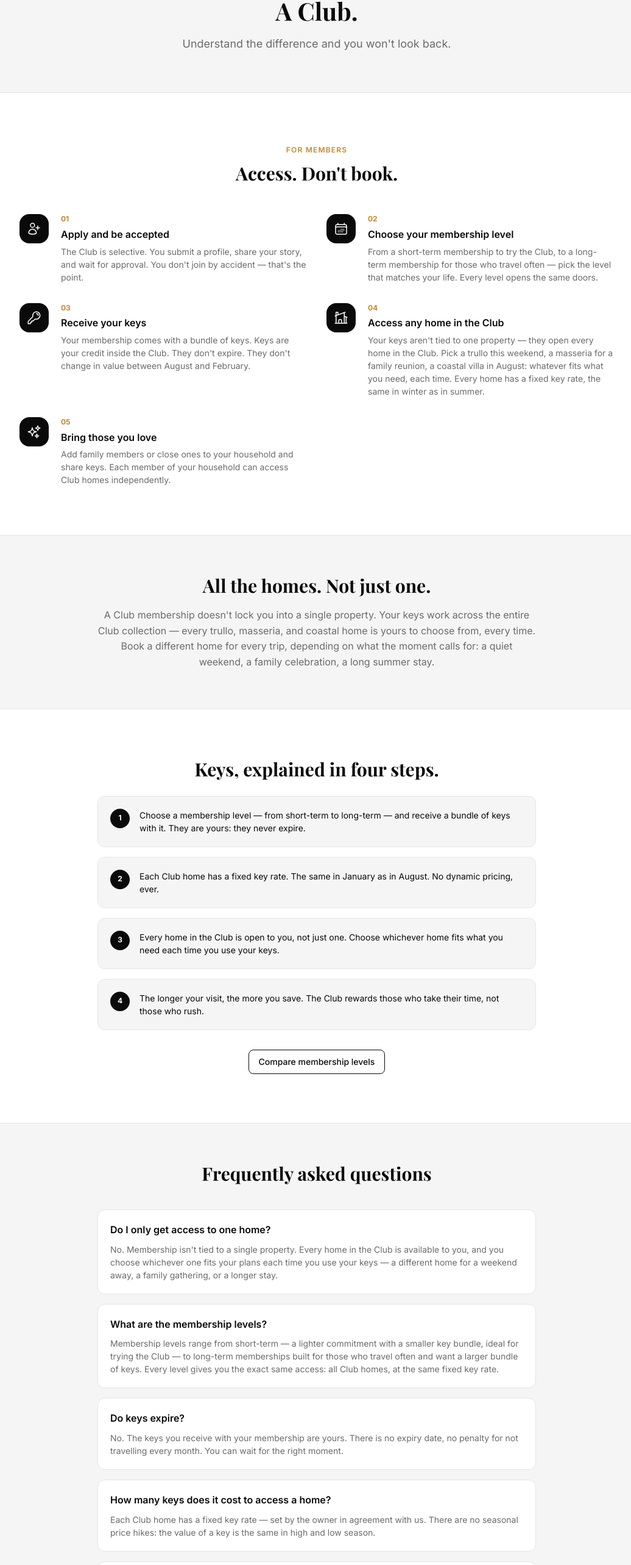
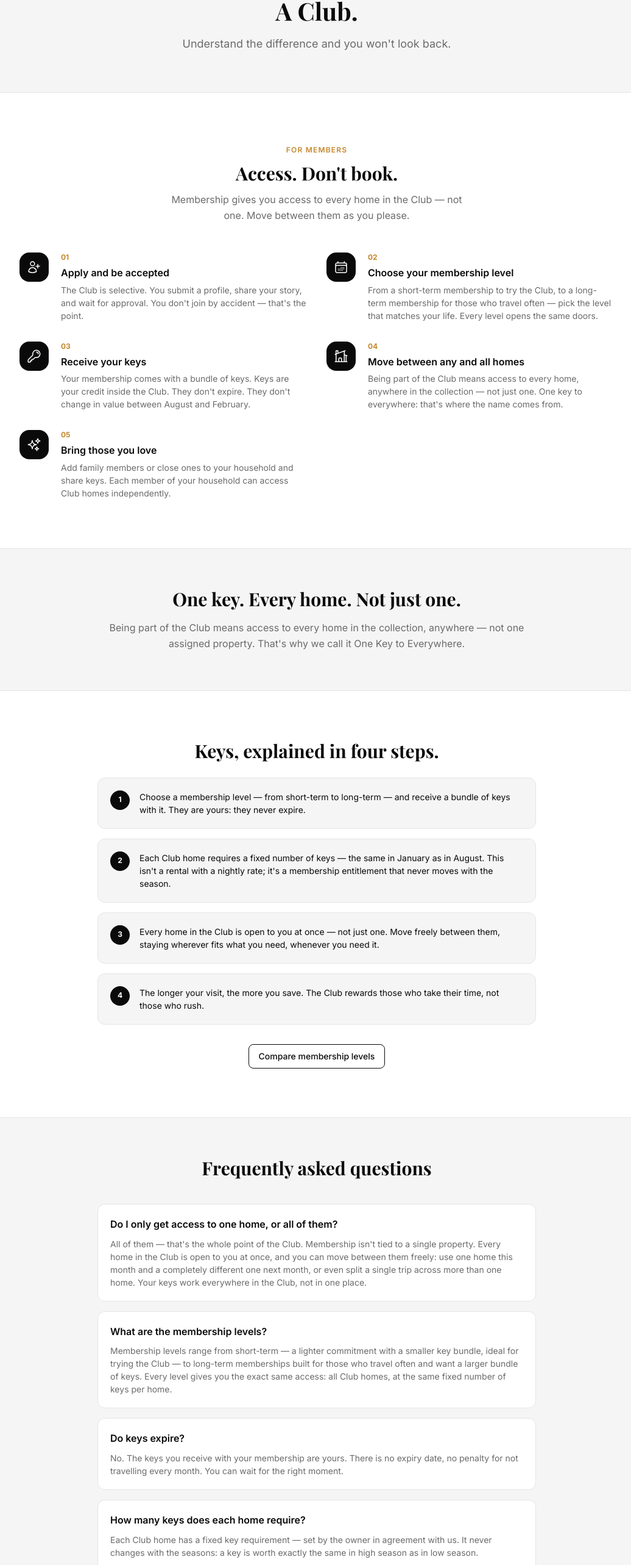
Before and after one commit to annamant/ONE-KEY-TO-EVERYWHERE, a React (Vite) app: page /how-it-works in a window 1280 px wide. Shown: the part 218-2784 px from the top of the page at 61% size, without its empty margins (120-1156 px from the left). Built offline with nearby package versions, Linux system fonts and the light colour scheme; no server answers.

Commit message:
how it works

```diff
--- a/src/pages/public/HowItWorksPage.tsx
+++ b/src/pages/public/HowItWorksPage.tsx
@@ -22,8 +22,8 @@ const MEMBER_STEPS = [
   },
   {
     icon: <HomeModernIcon className="w-6 h-6" />,
-    title: 'Access any home in the Club',
-    desc: 'Your keys aren\'t tied to one property — they open every home in the Club. Pick a trullo this weekend, a masseria for a family reunion, a coastal villa in August: whatever fits what you need, each time. Every home has a fixed key rate, the same in winter as in summer.',
+    title: 'Move between any and all homes',
+    desc: 'Being part of the Club means access to every home, anywhere in the collection — not just one. One key to everywhere: that\'s where the name comes from.',
   },
   {
     icon: <SparklesIcon className="w-6 h-6" />,
@@ -34,20 +34,20 @@ const MEMBER_STEPS = [
 
 const FAQS = [
   {
-    q: 'Do I only get access to one home?',
-    a: 'No. Membership isn\'t tied to a single property. Every home in the Club is available to you, and you choose whichever one fits your plans each time you use your keys — a different home for a weekend away, a family gathering, or a longer stay.',
+    q: 'Do I only get access to one home, or all of them?',
+    a: 'All of them — that\'s the whole point of the Club. Membership isn\'t tied to a single property. Every home in the Club is open to you at once, and you can move between them freely: use one home this month and a completely different one next month, or even split a single trip across more than one home. Your keys work everywhere in the Club, not in one place.',
   },
   {
     q: 'What are the membership levels?',
-    a: 'Membership levels range from short-term — a lighter commitment with a smaller key bundle, ideal for trying the Club — to long-term memberships built for those who travel often and want a larger bundle of keys. Every level gives you the exact same access: all Club homes, at the same fixed key rate.',
+    a: 'Membership levels range from short-term — a lighter commitment with a smaller key bundle, ideal for trying the Club — to long-term memberships built for those who travel often and want a larger bundle of keys. Every level gives you the exact same access: all Club homes, at the same fixed number of keys per home.',
   },
   {
     q: 'Do keys expire?',
     a: 'No. The keys you receive with your membership are yours. There is no expiry date, no penalty for not travelling every month. You can wait for the right moment.',
   },
   {
-    q: 'How many keys does it cost to access a home?',
-    a: 'Each Club home has a fixed key rate — set by the owner in agreement with us. There are no seasonal price hikes: the value of a key is the same in high and low season.',
+    q: 'How many keys does each home require?',
+    a: 'Each Club home has a fixed key requirement — set by the owner in agreement with us. It never changes with the seasons: a key is worth exactly the same in high season as in low season.',
   },
   {
     q: 'Can I share my keys with family?',
@@ -62,8 +62,8 @@ const FAQS = [
     a: 'For now, yes — and we say that with pride. Before expanding, we want to do one thing as well as it can possibly be done. Ostuni is where the Club begins.',
   },
   {
-    q: 'Why don\'t key costs change between summer and winter?',
-    a: 'Because we believe Ostuni is beautiful all year round, and that owners deserve to welcome members in the off-season too. The key model removes the opportunistic incentive of dynamic pricing.',
+    q: 'Why doesn\'t the number of keys change between summer and winter?',
+    a: 'Because we believe Ostuni is beautiful all year round, and that owners deserve to welcome members in the off-season too. This isn\'t a rental — there\'s no dynamic pricing to game, no high season to exploit. Membership works the same way every month of the year.',
   },
   {
     q: 'I\'m a property owner. Do I have to be a Club member too?',
@@ -96,6 +96,9 @@ export function HowItWorksPage() {
         <div className="text-center mb-12">
           <span className="text-caption font-semibold uppercase tracking-widest" style={{ color: '#C4882F' }}>For members</span>
           <h2 className="font-display text-heading-xl font-bold mt-2" style={{ color: '#0A0A0A' }}>Access. Don't book.</h2>
+          <p className="text-body-md mt-3 max-w-lg mx-auto" style={{ color: '#6B6B6B' }}>
+            Membership gives you access to every home in the Club — not one. Move between them as you please.
+          </p>
         </div>
         <div className="grid grid-cols-1 sm:grid-cols-2 gap-8">
           {MEMBER_STEPS.map(({ icon, title, desc }, i) => (
@@ -119,12 +122,11 @@ export function HowItWorksPage() {
       <section style={{ background: '#F5F5F5', borderTop: '1px solid #E5E5E5', borderBottom: '1px solid #E5E5E5' }} className="py-16">
         <div className="max-w-3xl mx-auto px-6 text-center">
           <h2 className="font-display text-heading-xl font-bold mb-4" style={{ color: '#0A0A0A' }}>
-            All the homes. Not just one.
+            One key. Every home. Not just one.
           </h2>
           <p className="text-body-md" style={{ color: '#6B6B6B' }}>
-            A Club membership doesn't lock you into a single property. Your keys work across the entire Club collection —
-            every trullo, masseria, and coastal home is yours to choose from, every time. Book a different home for every
-            trip, depending on what the moment calls for: a quiet weekend, a family celebration, a long summer stay.
+            Being part of the Club means access to every home in the collection, anywhere — not one
+            assigned property. That's why we call it One Key to Everywhere.
           </p>
         </div>
       </section>
@@ -137,8 +139,8 @@ export function HowItWorksPage() {
         <div className="space-y-4">
           {[
             { n: '1', text: 'Choose a membership level — from short-term to long-term — and receive a bundle of keys with it. They are yours: they never expire.' },
-            { n: '2', text: 'Each Club home has a fixed key rate. The same in January as in August. No dynamic pricing, ever.' },
-            { n: '3', text: 'Every home in the Club is open to you, not just one. Choose whichever home fits what you need each time you use your keys.' },
+            { n: '2', text: 'Each Club home requires a fixed number of keys — the same in January as in August. This isn\'t a rental with a nightly rate; it\'s a membership entitlement that never moves with the season.' },
+            { n: '3', text: 'Every home in the Club is open to you at once — not just one. Move freely between them, staying wherever fits what you need, whenever you need it.' },
             { n: '4', text: 'The longer your visit, the more you save. The Club rewards those who take their time, not those who rush.' },
           ].map(({ n, text }) => (
             <div key={n} className="flex gap-4 p-5 rounded-card text-left" style={{ background: '#F5F5F5', border: '1px solid #E5E5E5' }}>
--- a/src/pages/public/PricingPage.tsx
+++ b/src/pages/public/PricingPage.tsx
@@ -44,7 +44,7 @@ const PLANS = [
       'Keys never expire',
       'Free cancellation up to 48h before',
       'Priority Club support',
-      'Extended access discount (7+ days)',
+      'Extended-stay key savings (7+ days)',
       'Early access to new homes',
     ],
   },
@@ -66,7 +66,7 @@ const PLANS = [
       'Keys never expire',
       'Free cancellation up to 48h before',
       'Dedicated Club concierge',
-      'Extended access discount (7+ days)',
+      'Extended-stay key savings (7+ days)',
       'Early access to new homes',
       'Permanent "Founder" badge',
       'A voice in how the Club grows',
@@ -152,21 +152,21 @@ export function PricingPage() {
         </div>
       </section>
 
-      {/* Homes cost table */}
+      {/* Keys required per home tier */}
       <section style={{ background: '#F5F5F5', borderTop: '1px solid #E5E5E5' }} className="py-16">
         <div className="max-w-3xl mx-auto px-6">
           <h2 className="font-display text-heading-xl font-bold text-center mb-3" style={{ color: '#0A0A0A' }}>
             How many keys per home?
           </h2>
           <p className="text-body-sm text-center mb-8" style={{ color: '#6B6B6B' }}>
-            Each home has a fixed key rate — the same all year round.
+            Each home has a fixed key requirement — the same all year round.
           </p>
           <div className="rounded-2xl overflow-hidden" style={{ border: '1px solid #E5E5E5' }}>
             <table className="w-full">
               <thead>
                 <tr style={{ background: '#EFEFEF', borderBottom: '1px solid #E5E5E5' }}>
                   <th className="text-left px-6 py-4 text-body-sm font-semibold" style={{ color: '#0A0A0A' }}>Tier</th>
-                  <th className="text-left px-6 py-4 text-body-sm font-semibold" style={{ color: '#0A0A0A' }}>Key rate</th>
+                  <th className="text-left px-6 py-4 text-body-sm font-semibold" style={{ color: '#0A0A0A' }}>Keys required</th>
                   <th className="text-left px-6 py-4 text-body-sm font-semibold" style={{ color: '#0A0A0A' }}>Examples</th>
                 </tr>
               </thead>
@@ -183,7 +183,7 @@ export function PricingPage() {
           </div>
           <div className="mt-4 p-4 rounded-xl" style={{ background: '#EFEFEF', border: '1px solid #E5E5E5' }}>
             <p className="text-body-sm" style={{ color: '#1A1A1A' }}>
-              <strong>Seasonality:</strong> Visits from November through February cost 20% fewer keys. Access of 7+ days receives an additional 10–15% discount. Never opportunistic dynamic pricing.
+              <strong>Consistency:</strong> A home's key requirement never changes with the season — the same number of keys in November as in July. Stay 7 nights or more and your household's keys stretch 10–15% further. This is membership, not a rental — there's no dynamic pricing, ever.
             </p>
           </div>
         </div>
```
